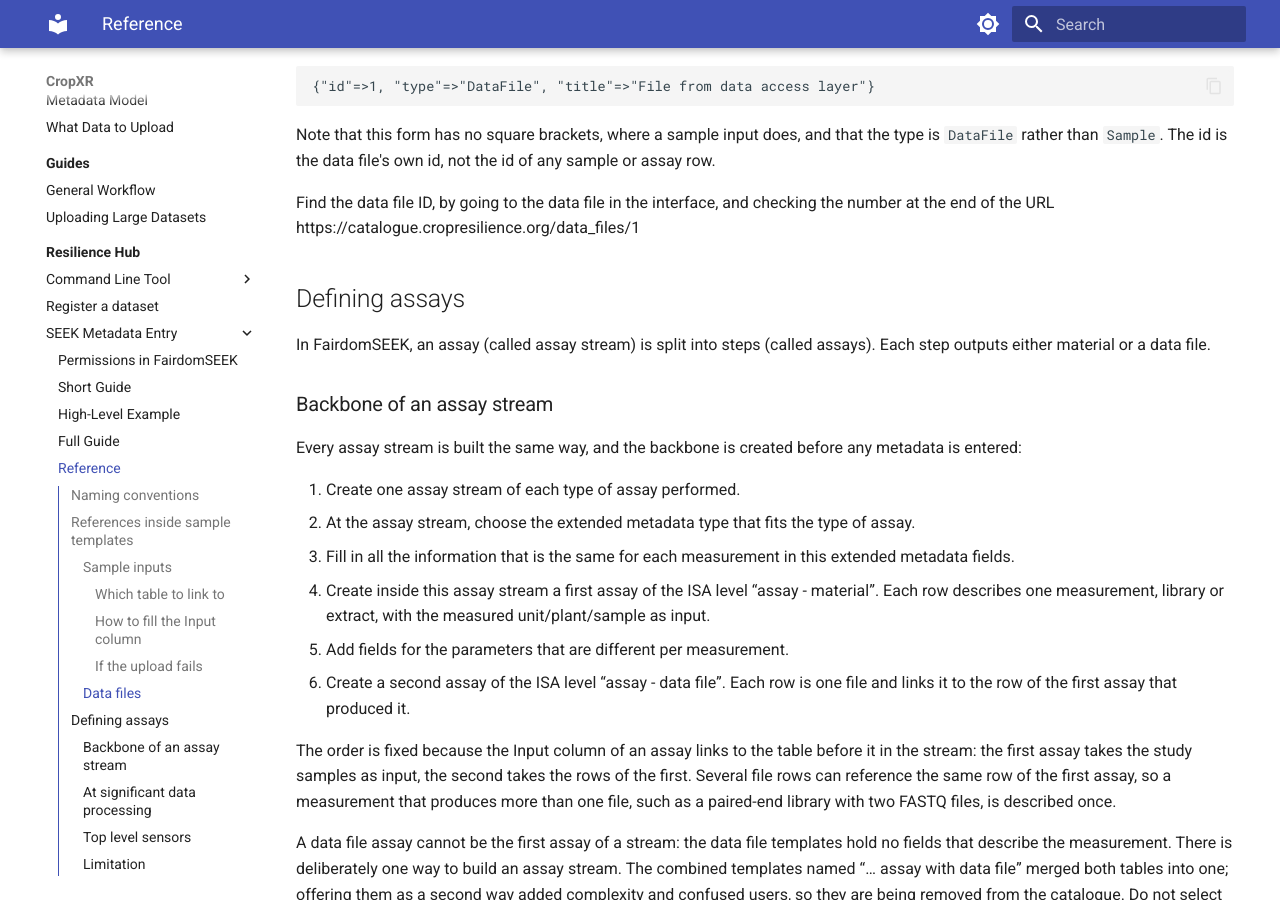
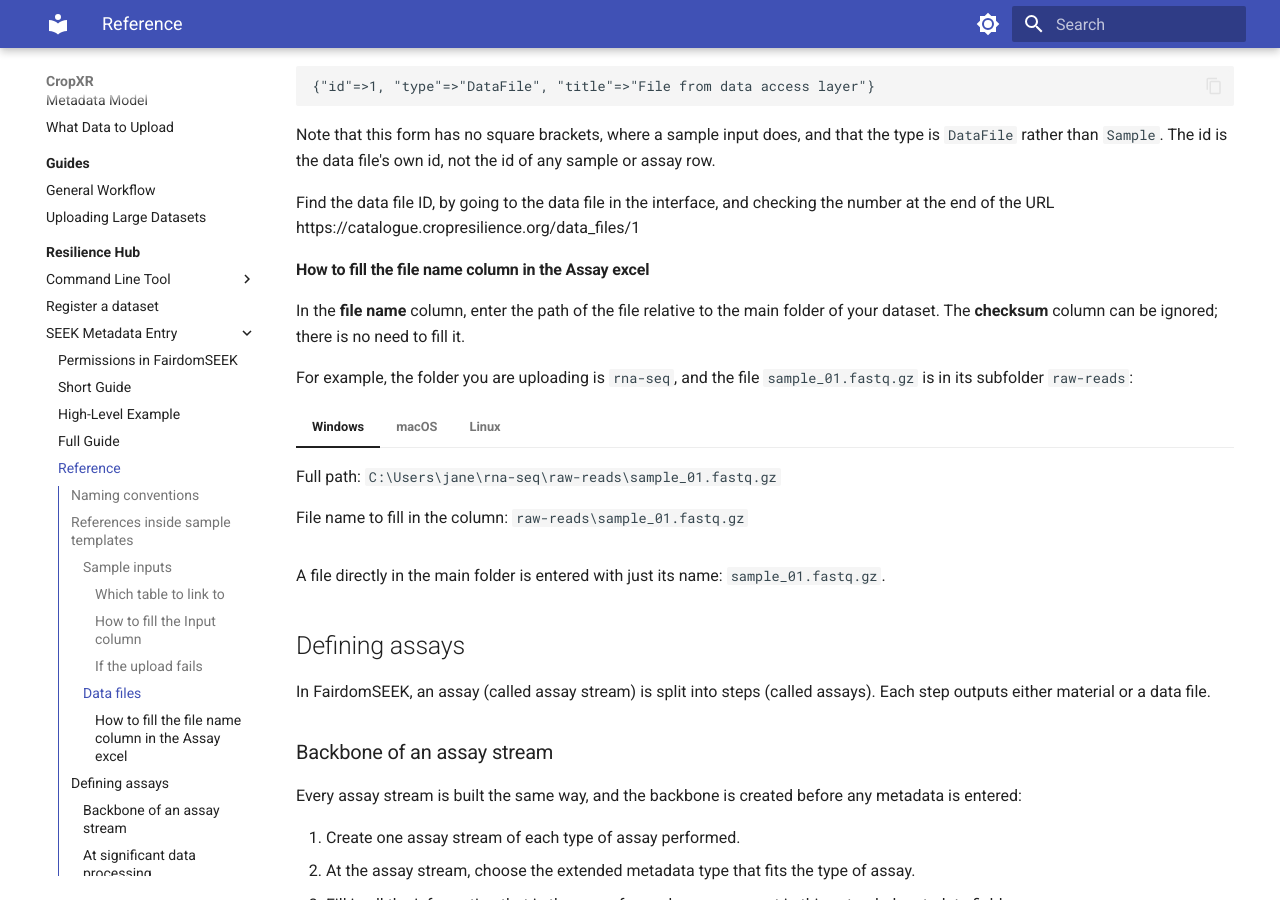
Before and after one commit to CropXR/documentation, an MkDocs documentation site: the page built from docs/resilience-hub/seek/reference.md, in a window 1280 px wide and 900 px high, scrolled down 2354 px. Built offline with MkDocs 1.6.1 and Material for MkDocs 9.7.7, drawn with Linux system fonts in a browser that asks for light colours.

Commit message:
Changing data files excel filling steps

```diff
--- a/docs/resilience-hub/seek/reference.md
+++ b/docs/resilience-hub/seek/reference.md
@@ -96,6 +96,32 @@ Note that this form has no square brackets, where a sample input does, and that
 
 Find the data file ID, by going to the data file in the interface, and checking the number at the end of the URL https://catalogue.cropresilience.org/data_files/1
 
+#### How to fill the file name column in the Assay excel
+
+In the **file name** column, enter the path of the file relative to the main folder of your dataset. The **checksum** column can be ignored; there is no need to fill it.
+
+For example, the folder you are uploading is `rna-seq`, and the file `sample_01.fastq.gz` is in its subfolder `raw-reads`:
+
+=== "Windows"
+
+    Full path: `C:\Users\jane\rna-seq\raw-reads\sample_01.fastq.gz`
+
+    File name to fill in the column: `raw-reads\sample_01.fastq.gz`
+
+=== "macOS"
+
+    Full path: `/Users/jane/rna-seq/raw-reads/sample_01.fastq.gz`
+
+    File name to fill in the column: `raw-reads/sample_01.fastq.gz`
+
+=== "Linux"
+
+    Full path: `/home/jane/rna-seq/raw-reads/sample_01.fastq.gz`
+
+    File name to fill in the column: `raw-reads/sample_01.fastq.gz`
+
+A file directly in the main folder is entered with just its name: `sample_01.fastq.gz`.
+
 
 ## Defining assays
 
```
Also changed, not shown: docs/resilience-hub/seek/full-guide.md (+2 -2 lines), docs/resilience-hub/seek/short-guide.md (+3 -3 lines).
